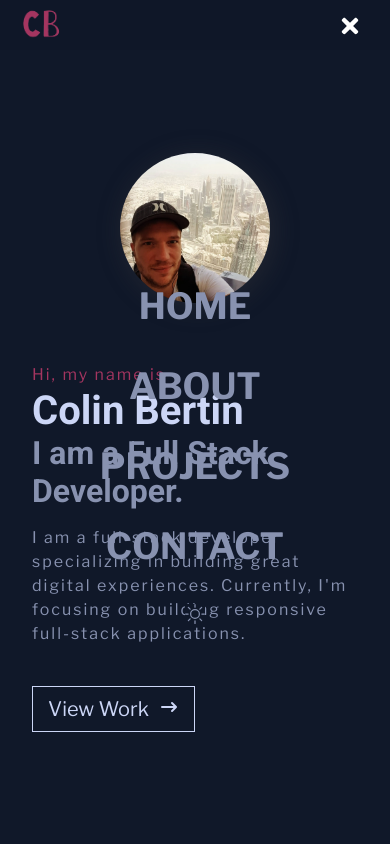
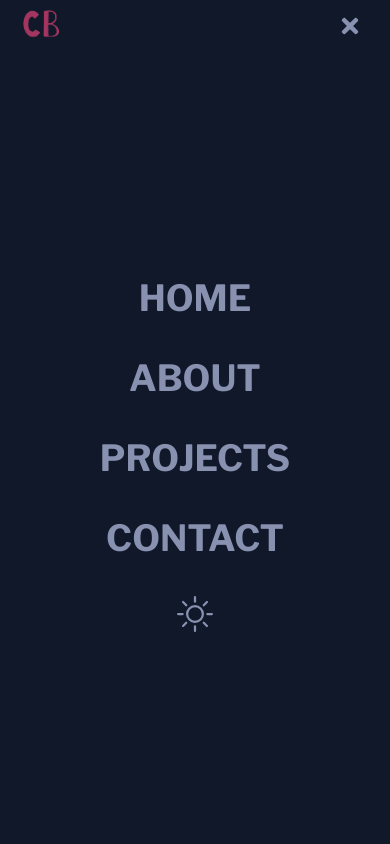
Before and after one commit to ColinBertin/portfolio, a React (Create React App) app: page / in a window 390 px wide. Both pictures are taken after a click on the element 350 px from the left and 29 px from the top of the page. Shown: the top 844 px of the page. Built offline with nearby package versions, Linux system fonts and the light colour scheme.

Commit message:
fix mobile navbar

```diff
--- a/src/components/navbar/Navbar.jsx
+++ b/src/components/navbar/Navbar.jsx
@@ -40,18 +40,27 @@ const Navbar = ({ toggleTheme, theme }) => {
           </Link>
         </li>
         <li>
-          <a onClick={toggleTheme} className={`themeButton ${theme}`}>
+          <a
+            onClick={toggleTheme}
+            className={`themeButton theme-btn-desktop ${theme}`}
+          >
             {theme === "dark" ? <BsSun /> : <BsMoon />}
           </a>
         </li>
       </ul>
 
       {/* Hamburger */}
-      <div onClick={handleClick} className="mobile-hamburger">
+      <div onClick={handleClick} className={`mobile-hamburger ${theme}`}>
         {!nav ? <FaBars /> : <FaTimes />}
       </div>
       {/* Mobile menu */}
-      <ul className={!nav ? "mobile-list" : "mobile-list-active"}>
+      <ul
+        className={
+          !nav
+            ? "mobile-list"
+            : `mobile-list-active mobile-list-active-${theme}`
+        }
+      >
         <li>
           <Link onClick={handleClick} to="banner" smooth={true} duration={500}>
             Home
@@ -92,7 +101,7 @@ const Navbar = ({ toggleTheme, theme }) => {
               toggleTheme();
               handleClick();
             }}
-            className={`themeButton ${theme}`}
+            className={`themeButton theme-btn-mobile ${theme}`}
           >
             {theme === "dark" ? <BsSun /> : <BsMoon />}
           </a>
--- a/src/components/navbar/Navbar.scss
+++ b/src/components/navbar/Navbar.scss
@@ -3,8 +3,10 @@
   align-items: center;
   gap: 0.5em;
   border: none;
+}
+
+.theme-btn-desktop {
   font-size: 20px;
-  font-weight: bold;
 }
 
 .navbar {
@@ -19,13 +21,13 @@
   align-items: center;
 }
 
-  .navbar-dark {
-    background-color: rgba(16, 24, 41, 0.6);
-  }
+.navbar-dark {
+  background-color: var(--dark-primary);
+}
 
-  .navbar-light {
-    background-color: rgba(255, 255, 255, 0.6);
-  }
+.navbar-light {
+  background-color: var(--light-primary);
+}
 
 .logo {
   height: 50px;
@@ -44,8 +46,14 @@ li {
   font-size: x-large;
   margin-right: 12px;
   margin-top: 8px;
-  color: #FFF;
   cursor: pointer;
+  .dark {
+    color: #FFF;
+  }
+}
+
+.theme-btn-mobile {
+  font-size: "36px";
 }
 
 .mobile-hamburger:hover {
@@ -70,6 +78,14 @@ li {
   height: 100vh;
   width: 100vw;
   top: 50px;
+}
+
+.mobile-list-active-dark {
+  background-color: var(--dark-primary);
+}
+
+.mobile-list-active-light {
+  background-color: var(--light-primary);
 }
 
 .mobile-list-active li {
```
